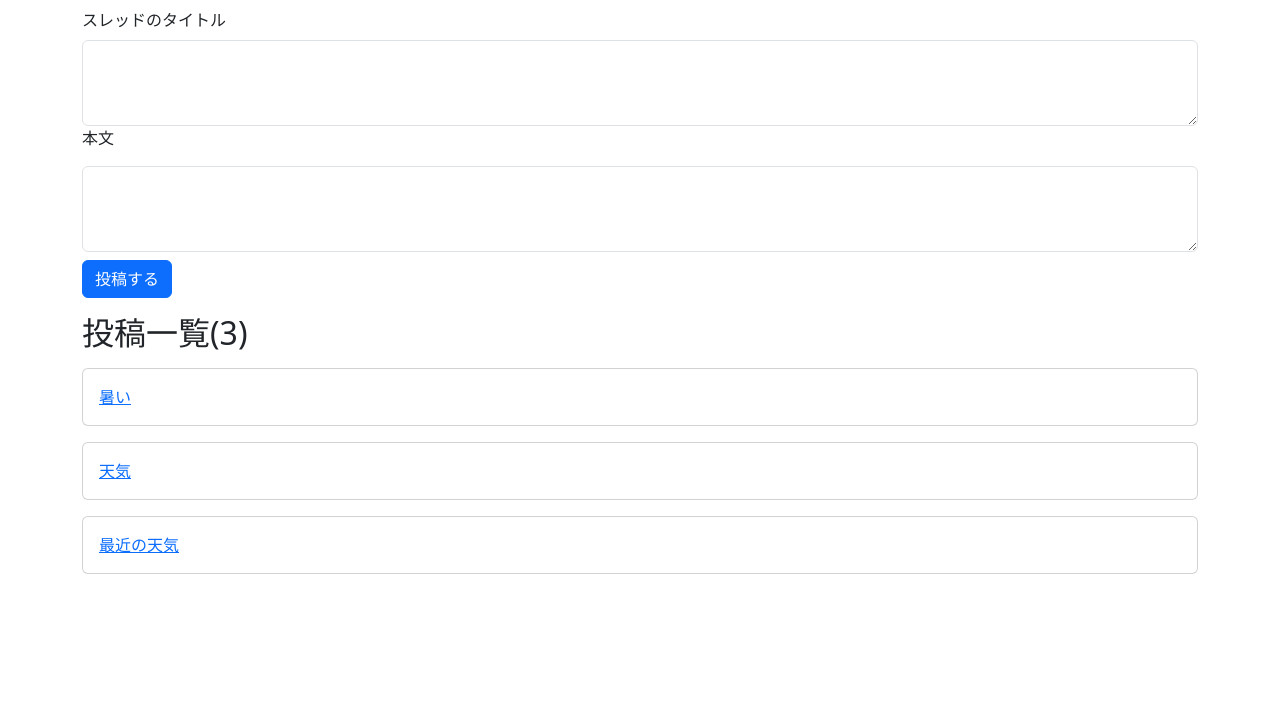
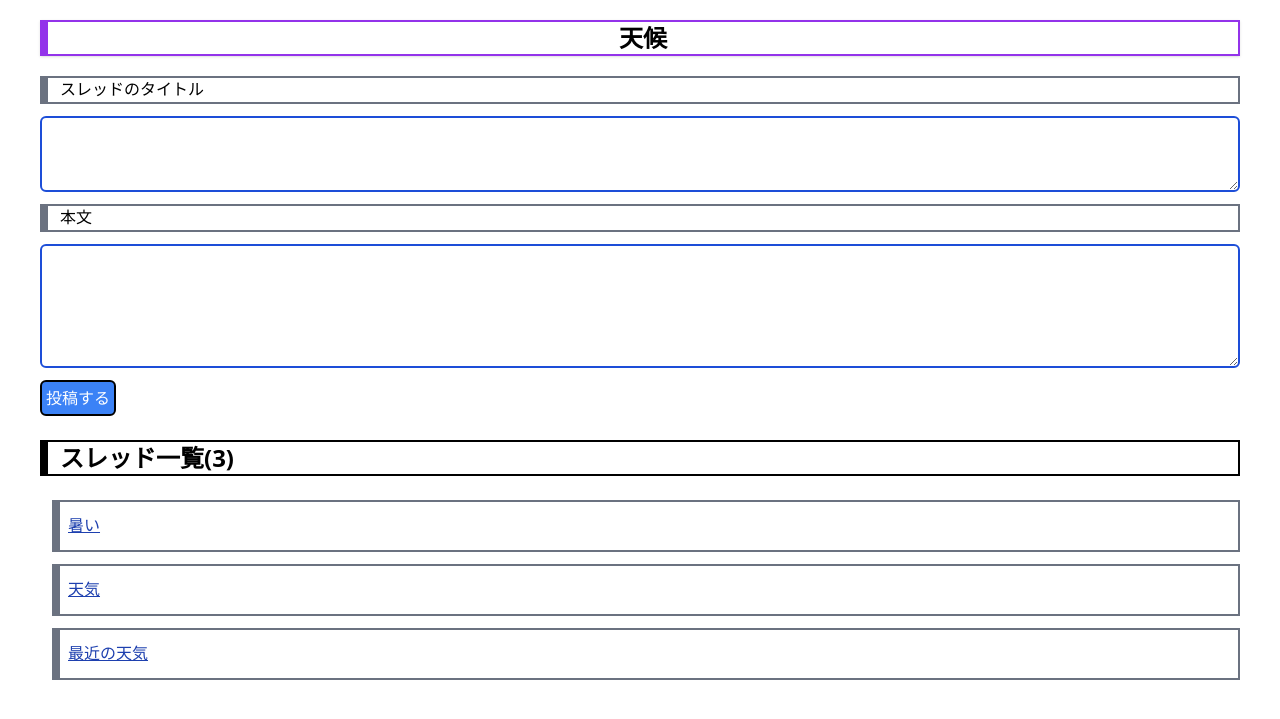
Before and after one commit to tommy10092525/10, a Flask app: page /kind/1 in a window 1280 px wide. Shown: the top 719 px of the page. Run offline with Flask 3, Linux system fonts and the light colour scheme.

Commit message:
最低限使えるデザインにした

```diff
--- a/app.py
+++ b/app.py
@@ -27,7 +27,7 @@
 @app.route("/kind/<int:kind_id>",methods=["GET","POST"])
 def threads(kind_id):
     if request.method=="GET":
-        data=dict(threads=db.getThreadsByKindId(cur,kind_id)
+        data=dict(kind=db.getKindById(cur,kind_id),threads=db.getThreadsByKindId(cur,kind_id)
             ,threadsCount=db.getThreadCountByKindId(cur=cur,kindId=kind_id))
         print(data)
         return render_template("threads.html",data=data)
--- a/features/db.py
+++ b/features/db.py
@@ -71,6 +71,12 @@
         from divisions""").fetchall()
     return dateConverter(result)
 
+def getKindById(cur:sqlite3.Cursor,id) -> list[dict[str, str]] | dict[str, str]:
+    result=cur.execute("""--sql
+        select *
+        from kinds
+        where id=?""",(id,)).fetchone()
+    return dateConverter(result)
 
 def getKindsByDivisionId(cur: sqlite3.Cursor, divisionsId: int) -> list[dict[str, str]]:
     result = cur.execute("""--sql
--- a/static/css/output.css
+++ b/static/css/output.css
@@ -588,6 +588,10 @@
   }
 }
 
+.m-3 {
+  margin: 0.75rem;
+}
+
 .my-2 {
   margin-top: 0.5rem;
   margin-bottom: 0.5rem;
@@ -620,6 +624,22 @@
 
 .mb-3 {
   margin-bottom: 0.75rem;
+}
+
+.ml-2 {
+  margin-left: 0.5rem;
+}
+
+.ml-3 {
+  margin-left: 0.75rem;
+}
+
+.ml-6 {
+  margin-left: 1.5rem;
+}
+
+.w-full {
+  width: 100%;
 }
 
 .border-collapse {
@@ -694,6 +714,26 @@
   border-color: rgb(8 145 178 / var(--tw-border-opacity));
 }
 
+.border-purple-600 {
+  --tw-border-opacity: 1;
+  border-color: rgb(147 51 234 / var(--tw-border-opacity));
+}
+
+.border-sky-400 {
+  --tw-border-opacity: 1;
+  border-color: rgb(56 189 248 / var(--tw-border-opacity));
+}
+
+.border-blue-700 {
+  --tw-border-opacity: 1;
+  border-color: rgb(29 78 216 / var(--tw-border-opacity));
+}
+
+.border-gray-600 {
+  --tw-border-opacity: 1;
+  border-color: rgb(75 85 99 / var(--tw-border-opacity));
+}
+
 .border-x-cyan-500 {
   --tw-border-opacity: 1;
   border-left-color: rgb(6 182 212 / var(--tw-border-opacity));
@@ -730,8 +770,36 @@
   background-color: rgb(125 211 252 / var(--tw-bg-opacity));
 }
 
+.bg-sky-600 {
+  --tw-bg-opacity: 1;
+  background-color: rgb(2 132 199 / var(--tw-bg-opacity));
+}
+
+.bg-gray-700 {
+  --tw-bg-opacity: 1;
+  background-color: rgb(55 65 81 / var(--tw-bg-opacity));
+}
+
+.bg-purple-600 {
+  --tw-bg-opacity: 1;
+  background-color: rgb(147 51 234 / var(--tw-bg-opacity));
+}
+
+.bg-blue-500 {
+  --tw-bg-opacity: 1;
+  background-color: rgb(59 130 246 / var(--tw-bg-opacity));
+}
+
 .p-2 {
   padding: 0.5rem;
+}
+
+.p-3 {
+  padding: 0.75rem;
+}
+
+.p-1 {
+  padding: 0.25rem;
 }
 
 .px-5 {
@@ -764,8 +832,22 @@
   padding-right: 0.75rem;
 }
 
+.py-4 {
+  padding-top: 1rem;
+  padding-bottom: 1rem;
+}
+
+.py-10 {
+  padding-top: 2.5rem;
+  padding-bottom: 2.5rem;
+}
+
 .pl-2 {
   padding-left: 0.5rem;
+}
+
+.pl-3 {
+  padding-left: 0.75rem;
 }
 
 .text-center {
@@ -799,6 +881,35 @@
   font-weight: 700;
 }
 
+.text-sky-600 {
+  --tw-text-opacity: 1;
+  color: rgb(2 132 199 / var(--tw-text-opacity));
+}
+
+.text-blue-700 {
+  --tw-text-opacity: 1;
+  color: rgb(29 78 216 / var(--tw-text-opacity));
+}
+
+.text-blue-900 {
+  --tw-text-opacity: 1;
+  color: rgb(30 58 138 / var(--tw-text-opacity));
+}
+
+.text-blue-800 {
+  --tw-text-opacity: 1;
+  color: rgb(30 64 175 / var(--tw-text-opacity));
+}
+
+.text-white {
+  --tw-text-opacity: 1;
+  color: rgb(255 255 255 / var(--tw-text-opacity));
+}
+
+.underline {
+  text-decoration-line: underline;
+}
+
 .shadow {
   --tw-shadow: 0 1px 3px 0 rgb(0 0 0 / 0.1), 0 1px 2px -1px rgb(0 0 0 / 0.1);
   --tw-shadow-colored: 0 1px 3px 0 var(--tw-shadow-color), 0 1px 2px -1px var(--tw-shadow-color);
--- a/templates/threads.html
+++ b/templates/threads.html
@@ -1,35 +1,42 @@
 <head>
     <meta lang="ja">
-    <link rel="stylesheet" href="../static/css/main.css">
-    <link href="https://cdn.jsdelivr.net/npm/bootstrap@5.3.0/dist/css/bootstrap.min.css" rel="stylesheet"
-        integrity="sha384-9ndCyUaIbzAi2FUVXJi0CjmCapSmO7SnpJef0486qhLnuZ2cdeRhO02iuK6FUUVM" crossorigin="anonymous">
-    <script src="https://cdn.jsdelivr.net/npm/bootstrap@5.3.0/dist/js/bootstrap.bundle.min.js"
-        integrity="sha384-geWF76RCwLtnZ8qwWowPQNguL3RmwHVBC9FhGdlKrxdiJJigb/j/68SIy3Te4Bkz"
-        crossorigin="anonymous"></script>
+    <link rel="stylesheet" href="../static/css/output.css">
     <meta name="viewport" content="width=device-width">
 </head>
 
 <body>
-    <div class="container">
+    <div class="container w-full px-10">
+        <div
+            class="my-5 shadow text-center font-semibold text-2xl border-t-2 border-r-2 border-b-2 border-l-8 border-purple-600">
+            <p class="">{{data.kind.name}}</p>
+        </div>
         <form action="" method="post">
             <div class="mb-3">
-                <label for="" class="form-label my-2">スレッドのタイトル</label>
-                <textarea class="form-control" name="title" id="" rows="3"></textarea>
-                <label for="" class="form-label">本文</label>
-                <textarea class="form-control my-2" name="content" id="" rows="3"></textarea>
-                <button type="submit" class="btn btn-primary">
+                <div class="border-r-2 border-b-2 border-t-2 border-l-8 font-mono border-gray-500 w-full">
+                    <p class="pl-3">スレッドのタイトル</p>
+                </div>
+                <div class="my-3">
+                    <textarea class="form-control w-full border-2 border-blue-700 rounded-md" name="title" id="" rows="3" required></textarea>
+                </div>
+                <div class="border-r-2 border-b-2 border-t-2 border-l-8 font-mono border-gray-500">
+                    <p class="pl-3">本文</p>
+                </div>
+                <div class="my-3">
+                    <textarea class="form-control w-full border-2 border-blue-700 rounded-md" name="content" id="" rows="5" required></textarea>
+                </div>
+                <button type="submit" class="border-2 border-black rounded-md bg-blue-500 p-1 text-white">
                     投稿する
                 </button>
             </div>
         </form>
-        <h2>投稿一覧({{data.threadsCount}})</h2>
+        <div class="border-r-2 border-b-2 border-t-2 border-l-8 border-black my-6 font-semibold text-2xl">
+
+            <p class="ml-3">スレッド一覧({{data.threadsCount}})</p>
+          </div>
         {%for thread in data.threads%}
-        <div class="card w-100 my-3">
-            <div class="card-body">
-              <!-- <h5 class="card-title">{{thread.title}}</h5> -->
-              <a href="/thread/{{thread.id}}" class="card-link">{{thread.title}}</a>
+            <div class="border-r-2 border-b-2 border-t-2 border-l-8 font-mono py-3 border-gray-500 my-3 ml-3">
+                <a href="/thread/{{thread.id}}" class="ml-2 text-blue-800 underline">{{thread.title}}</a>
             </div>
-          </div>
         {%endfor%}
     </div>
 </body>
```
Also changed, not shown: templates/index.html (+18 -16 lines), templates/thread.html (+16 -12 lines), db.sqlite3.
